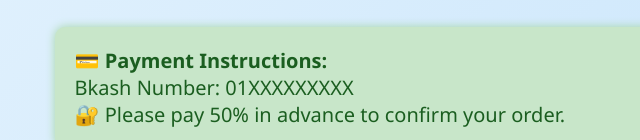
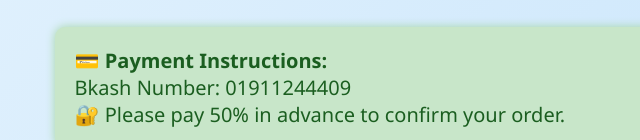
Before and after one commit to 7930navid/Asirweb-form, a plain HTML site: page index.html in a window 1280 px wide. Shown: the part 927-1067 px from the top of the page, 99-739 px from the left. Drawn offline with Linux system fonts and the light colour scheme.

Commit message:
Update index.html

```diff
--- a/index.html
+++ b/index.html
@@ -101,7 +101,7 @@
 
     <div class="payment-note">
       💳 <b>Payment Instructions:</b><br />
-      Bkash Number: 01XXXXXXXXX<br />
+      Bkash Number: 01911244409<br />
       🔐 Please pay 50% in advance to confirm your order.
     </div>
   </form>
```
